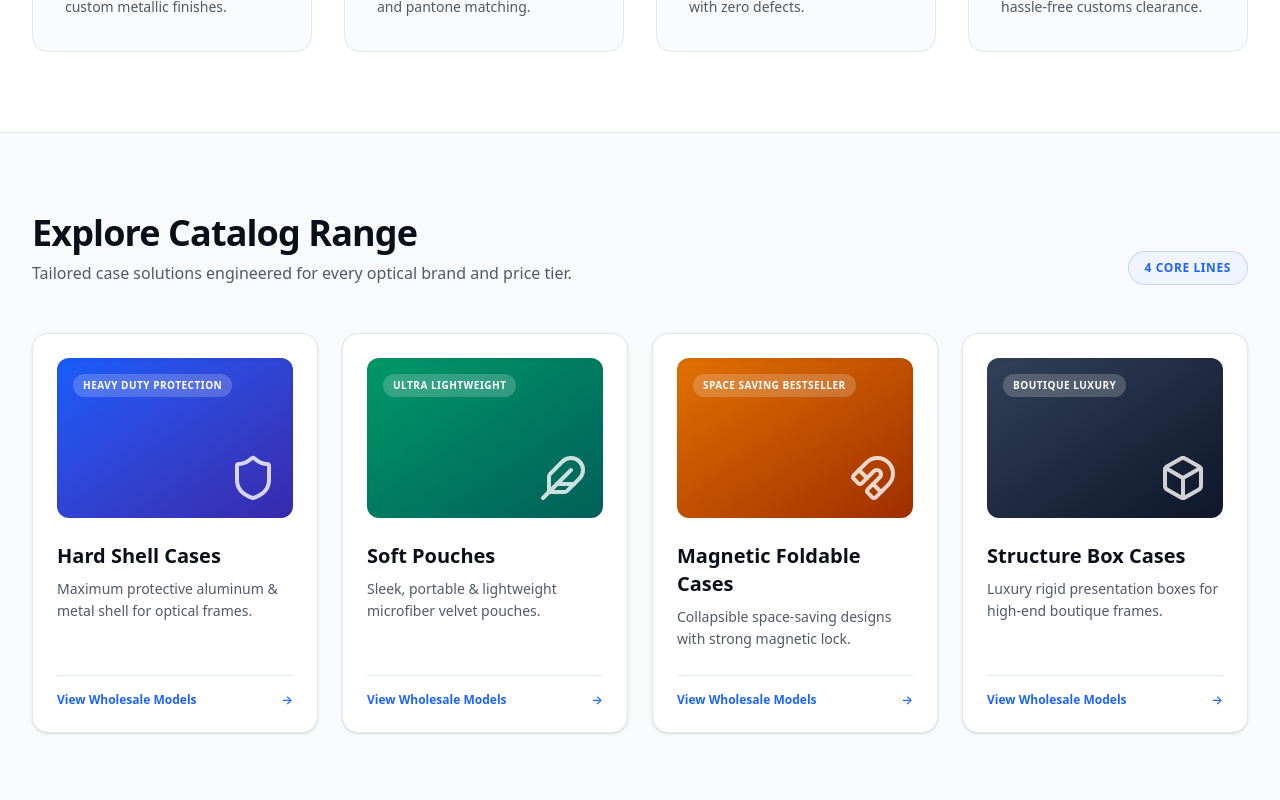
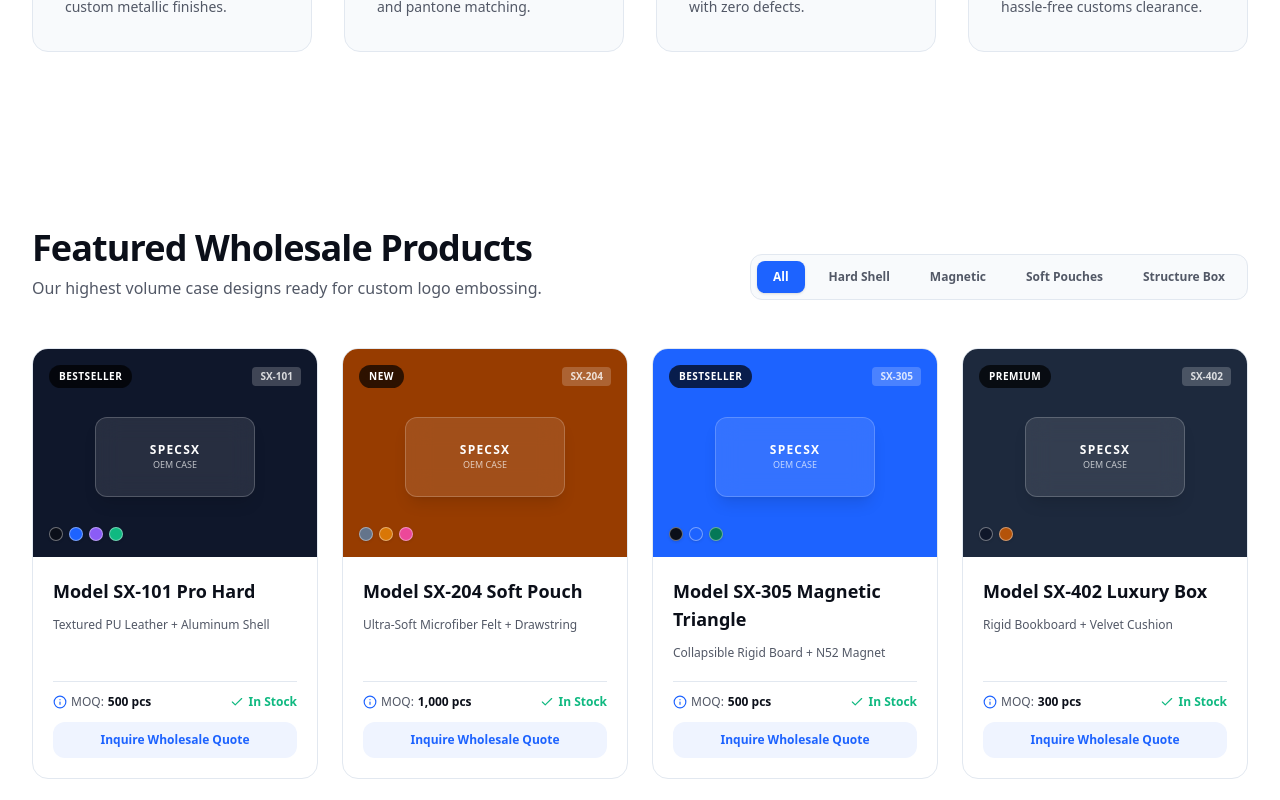
Before and after one commit to Gourav-Rajpurohit/SpecsX, a Next.js app: page / in a window 1280 px wide. Shown: the part 1340-2140 px from the top of the page. Built offline with nearby package versions, Linux system fonts and the light colour scheme.

Commit message:
chore: disable Explore Catalog Range section on main landing page

```diff
--- a/src/app/page.tsx
+++ b/src/app/page.tsx
@@ -27,7 +27,8 @@ export default function Home() {
       <Navbar onOpenModal={handleOpenModal} />
       <HeroSection onOpenModal={handleOpenModal} />
       <ProcessEngineering />
-      <CatalogCategories onSelectCategory={(cat) => handleOpenModal(cat)} />
+      {/* Disabled Explore Catalog Range section */}
+      {/* <CatalogCategories onSelectCategory={(cat) => handleOpenModal(cat)} /> */}
       <FeaturedProducts onOpenModal={handleOpenModal} />
       <ColorPossibilities />
       <RetailersChoice />
```
